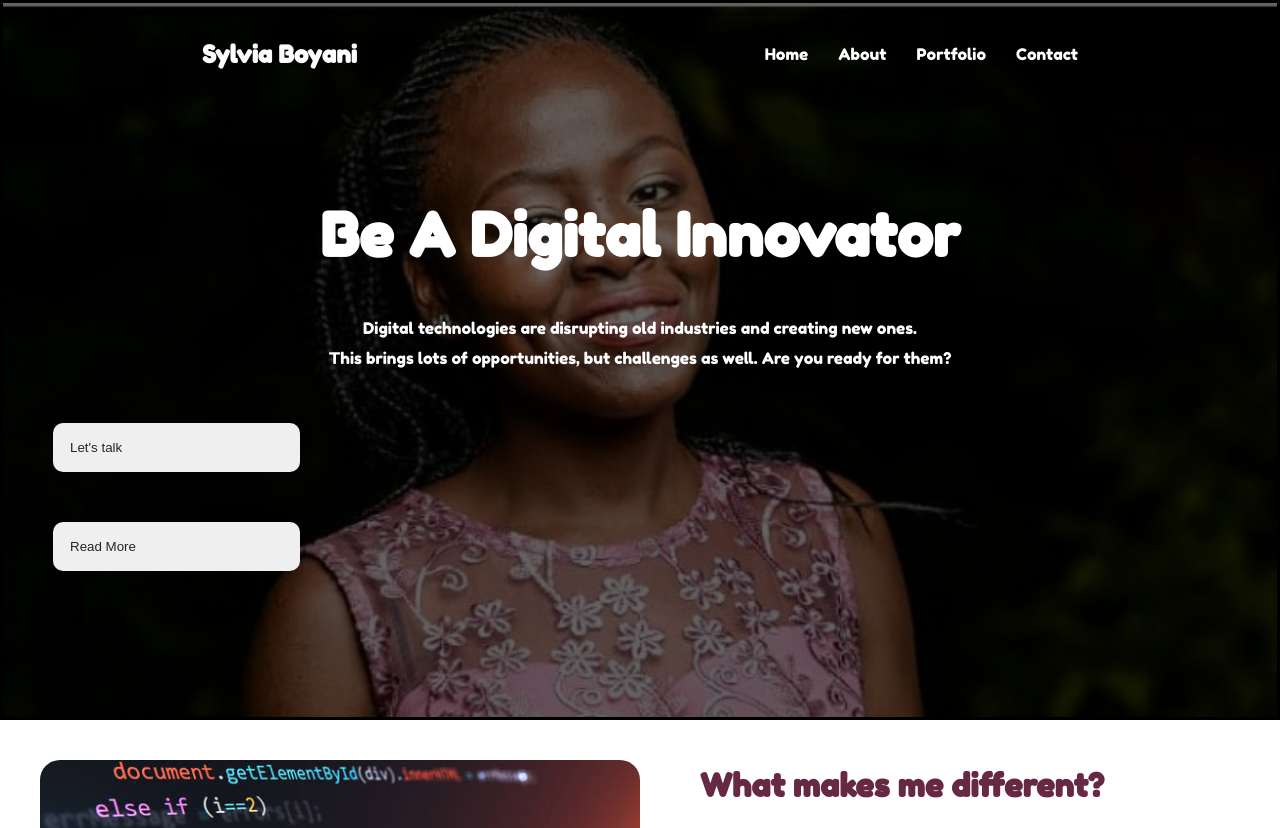
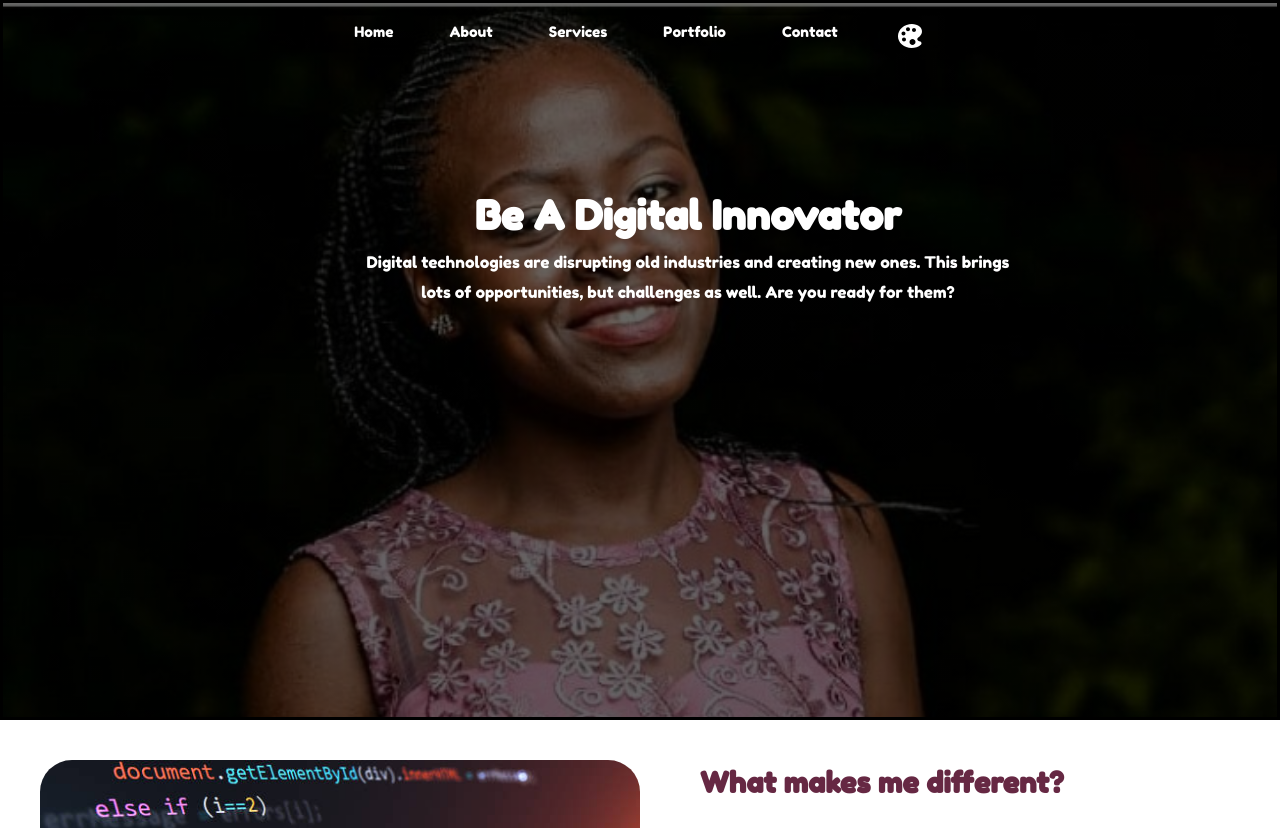
Before and after one commit to sylvia-boyani/me, a React (Create React App) app: page / in a window 1280 px wide. Shown: the top 828 px of the page. Built offline with nearby package versions, Linux system fonts and the light colour scheme.

Commit message:
done with navbar

```diff
--- a/src/App.css
+++ b/src/App.css
@@ -1,4 +1,4 @@
-*,
+/* *,
 *::after,
 *::before {
   margin: 0;
@@ -11,7 +11,7 @@
 }
 
 .App-header {
-  /* background-color: yellowgreen; */
+
   min-height: 100vh;
   display: flex;
   flex-direction: column;
@@ -24,3 +24,5 @@
 .App-link {
   color: #61dafb;
 }
+
+ */
--- a/src/components/Home.css
+++ b/src/components/Home.css
@@ -15,22 +15,16 @@
 
 .content{
     margin-top: 10rem;
+    /* border: solid red; */
+    margin-left: 6rem;
 }
+
 .content h1{
-    margin-bottom: 3rem;
-    font-weight: bolder;
-    font-size: 60px;
+    font-weight: bold;
+    font-size: 40px;
 }
 
 .content p{
     font-size: 16px;
     line-height: 30px
 }
-
-.btn{
-margin-top: 5rem;
-margin-left: 3rem;
-width: 20%;
-padding: 15px;
-border-radius: 1rem;
-}
--- a/src/components/Home.jsx
+++ b/src/components/Home.jsx
@@ -1,21 +1,17 @@
 import React from 'react';
 import './Home.css';
-import Nav from '../components/Nav'
 
 
 function Home() {
   return (
     <div className='home'>
-       <Nav />
      <div className='content'>
      <h1>Be A Digital Innovator</h1>
      <p>Digital technologies are disrupting
-        old industries and creating new ones. <br></br>
-        This brings lots of opportunities, but
+        old industries and creating new ones.
+        This brings <br></br>lots of opportunities, but
         challenges as well. Are you ready for them?</p>
      </div>
-     <button className='btn'>Let's talk</button>
-     <button className='btn'>Read More</button>
     </div>
   );
 }
--- a/src/components/Nav.css
+++ /dev/null
@@ -1,85 +0,0 @@
-*,
-*::after,
-*::before {
-  margin: 0;
-  box-sizing: border-box;
-}
-html {
-  font-size: 62.5%;
-}
-body {
-  font-size: 1.6rem;
-}
-li {
-  list-style: none;
-}
-a {
-  text-decoration: none;
-  color: white;
-}
-
-.nav {
-  display: flex;
-  align-items: center;
-  justify-content: space-around;
-  height: 8vh;
-}
-/* .nav__brand {
-  text-transform: uppercase;
-} */
-
-.nav__menu {
-  display: flex;
-  align-items: center;
-  justify-content: space-around;
-  gap: 3rem;
-
-}
-
-.nav__brand h2{
- margin-right: 5rem;
-}
-
-.nav__toggler {
-  display: none;
-}
-.nav__toggler div {
-  width: 2.5rem;
-  height: 0.2rem;
-  margin: 0.4rem;
-  transition: 0.3s ease-in;
-}
-
-@media screen and (max-width: 768px) {
-  .nav__toggler {
-    display: block;
-    cursor: pointer;
-  }
-  .nav__menu {
-    position: fixed;
-    top: 7vh;
-    right: 0;
-    height: 93vh;
-    width: 50vw;
-    background: rgb(0, 33, 65);
-    flex-direction: column;
-    transform: translateX(100%);
-    transition: 0.5s ease-in;
-  }
-}
-/* Active Class */
-.nav__active {
-  transform: translateX(0%);
-}
-
-/* Toggle Icon Animation */
-
-.toggle .line1 {
-  transform: rotate(-45deg) translate(-4px, 5px);
-}
-.toggle .line2 {
-  opacity: 0;
-}
-.toggle .line3 {
-  transform: rotate(45deg) translate(-4px, -5px);
-}
--- a/src/components/Nav.jsx
+++ /dev/null
@@ -1,55 +0,0 @@
-import React, { useState } from "react";
-import "./Nav.css";
-
-
-function Nav() {
-  const [active, setActive] = useState("nav__menu");
-  const [icon, setIcon] = useState("nav__toggler");
-  const navToggle = () => {
-    if (active === "nav__menu") {
-      setActive("nav__menu nav__active");
-    } else setActive("nav__menu");
-
-    // Icon Toggler
-    if (icon === "nav__toggler") {
-      setIcon("nav__toggler toggle");
-    } else setIcon("nav__toggler");
-  };
-  return (
-    <nav className="nav">
-      <a href="#" className="nav__brand">
-        <h2>Sylvia Boyani</h2>
-      </a>
-      <ul className={active}>
-        <li className="nav__item">
-          <a href="#" className="nav__link">
-            Home
-          </a>
-        </li>
-        <li className="nav__item">
-          <a href="#" className="nav__link">
-            About
-          </a>
-        </li>
-        <li className="nav__item">
-          <a href="#" className="nav__link">
-            Portfolio
-          </a>
-        </li>
-        <li className="nav__item">
-          <a href="#" className="nav__link">
-            Contact
-          </a>
-        </li>
-
-      </ul>
-      <div onClick={navToggle} className={icon}>
-        <div className="line1"></div>
-        <div className="line2"></div>
-        <div className="line3"></div>
-      </div>
-    </nav>
-  );
-}
-
-export default Nav;
--- a/src/index.css
+++ b/src/index.css
@@ -78,7 +78,7 @@ section > p {
 }
 
 a{
-  color: var(--color-white);
+  color: var(--color-dark);
   transition: var(--transition);
 }
 
@@ -118,3 +118,79 @@ cursor: pointer;
   border-color: var(--color-light);
   transform: translateY(0.5rem);
 }
+
+.btn.white{
+  background: var(--color-white);
+}
+
+.btn.white:hover{
+  background: transparent;
+  border-color: var(--color-white);
+}
+
+.btn.primary{
+  background: var(--color-primary);
+  color: white;
+}
+
+.btn.primary:hover{
+  background: transparent;
+  border-color: var(--color-primary);
+  color: var(--color-primary);
+}
+
+.btn.sm{
+  padding: 0.5rem 1.2rem;
+}
+
+/* Media queries (tablets) */
+@media screen and (max-width: 1024px) {
+  body{
+    font-size: 1rem;
+  }
+
+  .container{
+    width: var(--container-width-md);
+  }
+
+  section{
+    padding: 8rem 0;
+  }
+
+  section > p{
+    width: 72%;
+    margin-bottom: 3rem;
+  }
+
+  h1{
+    font-size: 2rem;
+  }
+
+}
+
+/* media queries (phones) */
+@media screen and (max-width: 600px){
+  h1{
+    font-size:2.4rem;
+  }
+
+  h2{
+    font-size: 1.8rem;
+  }
+
+  h3{
+    font-size: 1.2rem;
+  }
+
+  h4{
+    font-size: 1rem;
+  }
+
+  .btn{
+    padding: 0.6rem 1.5rem;
+  }
+
+  section > p{
+    width: var(--container-width-md);
+  }
+}
--- a/src/sections/nav/Navbar.jsx
+++ b/src/sections/nav/Navbar.jsx
@@ -1,9 +1,29 @@
 import React from 'react'
 import './navbar.css'
+import data from './data.js'
+import {IoIosColorPalette} from 'react-icons/io'
 
 function Navbar() {
   return (
-   <nav id='navbar'><h2>Navbar</h2></nav>
+   <nav>
+    <div id='container nav__container'>
+      <a href='' className='nav__logo'>
+        {/* <h4>Boyani</h4> */}
+      </a>
+
+      <ul id='nav__menu'>
+
+        {
+          data.map(item => <li key={item.id}><a href={item.link}>{item.title}
+          </a></li>)
+        }
+        <button id='theme__icon'><IoIosColorPalette/></button>
+      </ul>
+
+
+    </div>
+
+   </nav>
   )
 }
 
--- /dev/null
+++ b/src/sections/nav/data.js
@@ -0,0 +1,10 @@
+
+const data = [
+    {id: 1, link: '#', title: 'Home'},
+    {id: 2, link: '#about', title: 'About'},
+    {id: 3, link: '#services', title: 'Services'},
+    {id: 4, link: '#portfolio', title: 'Portfolio'},
+    {id: 5, link: '#contact', title: 'Contact'},
+]
+
+export default data;
--- a/src/sections/nav/navbar.css
+++ b/src/sections/nav/navbar.css
@@ -0,0 +1,52 @@
+nav{
+    width: 100vw;
+    height: 5rem;
+    display: grid;
+    place-items: center;
+    background: transparent;
+    position: fixed;
+    top: 0;
+    left: 0;
+    z-index: 9;
+    /* box-shadow: 0 1rem 1.5rem hsla(var(--primary-hue),
+    68%, 42%, 20%); */
+    transition: var(--transition);
+}
+
+.nav__container{
+    display: flex;
+    justify-content: space-between;
+    align-items:flex-end;
+}
+
+ #nav__logo{
+    display: none;
+    width: 2.5rem;
+    height: 2.5rem;
+    border-radius: 50%;
+    overflow: hidden;
+}
+
+#nav__menu{
+    display: flex;
+    gap: 3.5rem;
+}
+
+#theme__icon{
+    background: transparent;
+    color: white;
+    font-size: 2rem;
+    cursor: pointer;
+}
+
+a{
+    color: white;
+}
+
+/* hide nav menu on tablets and phones */
+
+@media screen and (max-width: 600px) {
+    #nav__menu{
+      display: none;
+    }
+}
```
Also changed, not shown: src/assets/log.jpg (added), src/assets/mi__logo.png (added).
